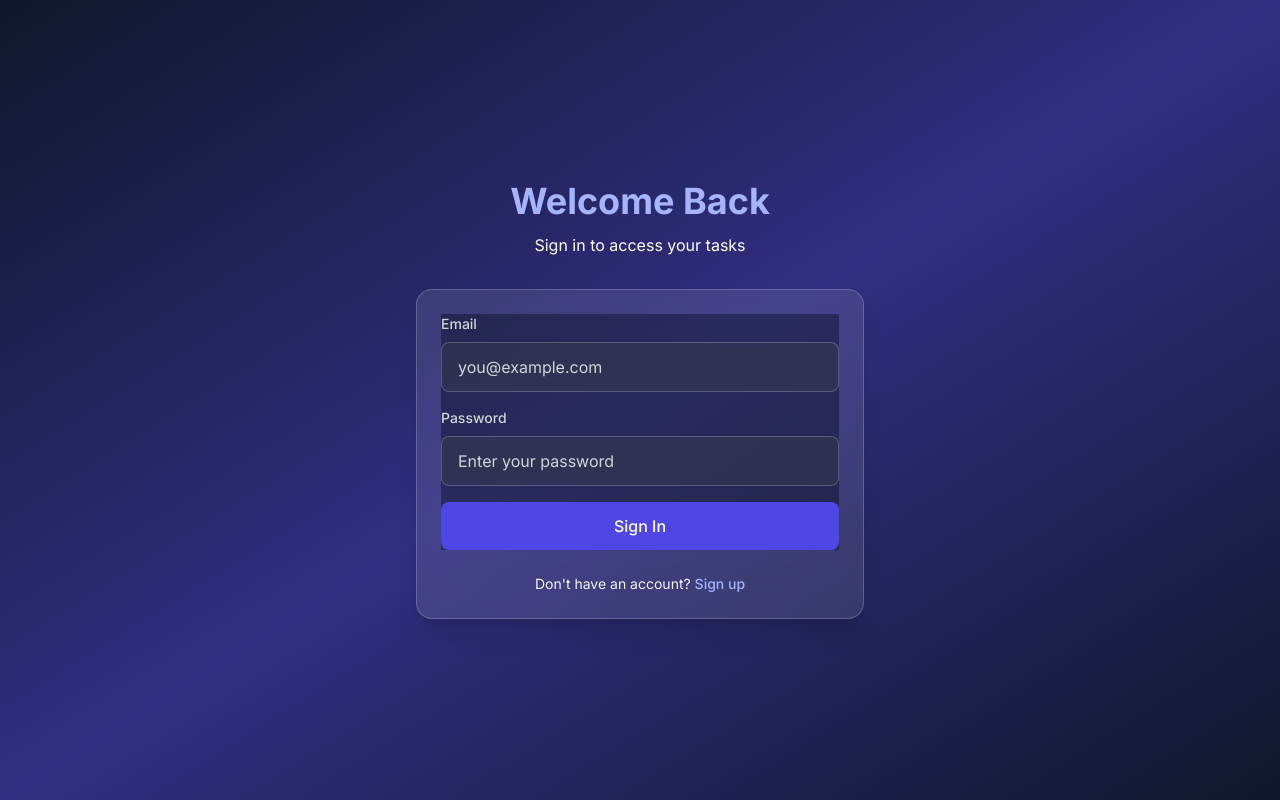
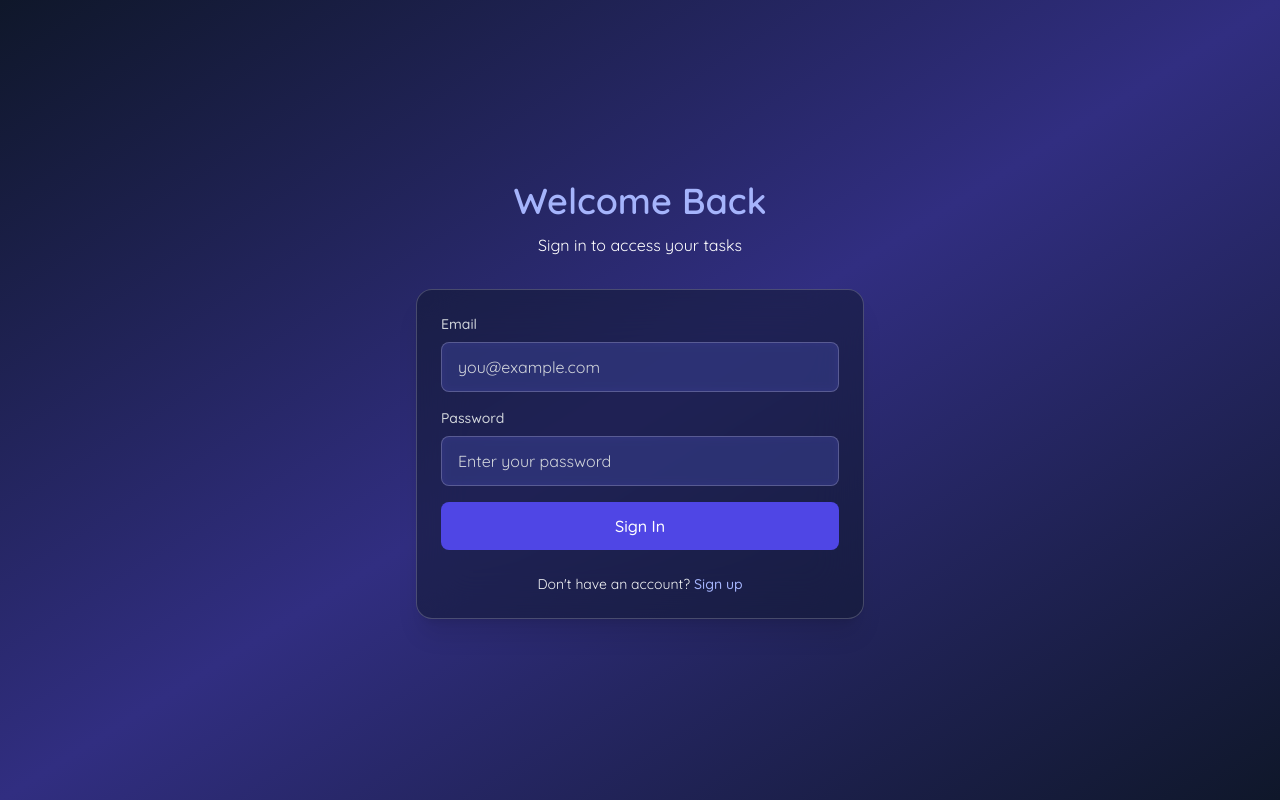
Before and after one commit to ayeshajaz/hackathon-2-phase-2, a Next.js app in the folder frontend/: page /signin in a window 1280 px wide. Built offline with nearby package versions, Linux system fonts and the light colour scheme.

Commit message:
todo app

```diff
--- a/frontend/app/(auth)/signin/page.tsx
+++ b/frontend/app/(auth)/signin/page.tsx
@@ -21,7 +21,7 @@ export default function SigninPage() {
           </p>
         </div>
 
-        <Card className="shadow-2xl bg-slate-950/40">
+        <Card className="shadow-2xl">
           <SigninForm />
           <div className="mt-6 text-center">
             <p className="text-gray-100 text-sm">
--- a/frontend/app/(auth)/signup/page.tsx
+++ b/frontend/app/(auth)/signup/page.tsx
@@ -21,7 +21,7 @@ export default function SignupPage() {
           </p>
         </div>
 
-        <Card className="shadow-2xl ">
+        <Card className="shadow-2xl">
           <SignupForm />
           <div className="mt-6 text-center">
             <p className="text-gray-100 text-sm">
--- a/frontend/app/(protected)/dashboard/page.tsx
+++ b/frontend/app/(protected)/dashboard/page.tsx
@@ -19,7 +19,7 @@ export default function DashboardPage() {
       <div className="max-w-7xl mx-auto">
         <div className="mb-8 flex flex-col sm:flex-row items-start sm:items-center justify-between gap-4">
           <div>
-            <h2 className="text-3xl font-bold mb-2 bg-indigo-300 bg-clip-text text-transparent">
+            <h2 className="text-3xl font-bold b-2 bg-indigo-300 bg-clip-text text-transparent">
               My Tasks
             </h2>
             <p className="text-gray-200">
--- a/frontend/app/layout.tsx
+++ b/frontend/app/layout.tsx
@@ -7,22 +7,24 @@
 import type { Metadata } from "next";
 import "./globals.css";
 import { Providers } from "./providers";
-import { Inter, Poppins } from "next/font/google";
+import { Montserrat, Quicksand } from "next/font/google";
 
-const inter = Inter({
+// Stylish Todo App Fonts
+const montserrat = Montserrat({
   subsets: ["latin"],
-  variable: "--font-inter",
+  weight: ["400", "600", "700"],
+  display: "swap",
 });
 
-const poppins = Poppins({
+const quicksand = Quicksand({
   subsets: ["latin"],
-  weight: ["400", "500", "600", "700"],
-  variable: "--font-poppins",
+  weight: ["400", "500", "600"],
+  display: "swap",
 });
 
 export const metadata: Metadata = {
   title: "Task Manager",
-  description: "A modern task management application",
+  description: "A simple task management application",
 };
 
 export default function RootLayout({
@@ -31,10 +33,8 @@ export default function RootLayout({
   children: React.ReactNode;
 }>) {
   return (
-    <html lang="en">
-      <body
-        className={`${inter.variable} ${poppins.variable} font-sans antialiased`}
-      >
+    <html lang="en" className={montserrat.className}>
+      <body className={`${quicksand.className} antialiased`}>
         <Providers>{children}</Providers>
       </body>
     </html>
--- a/frontend/app/page.tsx
+++ b/frontend/app/page.tsx
@@ -10,7 +10,6 @@ import { useEffect, useState } from 'react';
 import { useRouter } from 'next/navigation';
 import { useAuth } from '@/lib/auth/context';
 import { LoadingSpinner } from '@/components/ui/LoadingSpinner';
-import { Button } from '@/components/ui/Button';
 import Link from 'next/link';
 
 export default function Home() {
@@ -71,7 +70,7 @@ export default function Home() {
 
               <Link
                 href="/signin"
-                className="px-8 py-3 rounded-xl bg-slate-950/40 backdrop-blur-md border border-white/20 hover:bg-slate-950/40 transition font-semibold text-lg"
+                className="px-8 py-3 rounded-xl bg-slate-950/30 backdrop-blur-md border border-white/20 hover:bg-slate-950/40 transition font-semibold text-lg"
               >
                 Sign In
               </Link>
--- a/frontend/components/auth/SigninForm.tsx
+++ b/frontend/components/auth/SigninForm.tsx
@@ -54,7 +54,7 @@ export function SigninForm() {
   };
 
   return (
-    <form onSubmit={handleSubmit(onSubmit)} className="space-y-4 bg-slate-950/40">
+    <form onSubmit={handleSubmit(onSubmit)} className="space-y-4">
       <Input
         label="Email"
         type="email"
--- a/frontend/components/auth/SignupForm.tsx
+++ b/frontend/components/auth/SignupForm.tsx
@@ -53,7 +53,7 @@ export function SignupForm() {
   };
 
   return (
-    <form onSubmit={handleSubmit(onSubmit)} className="space-y-4 bg-slate-950/40">
+    <form onSubmit={handleSubmit(onSubmit)} className="space-y-4">
       <Input
         label="Email"
         type="email"
--- a/frontend/components/tasks/CreateTaskForm.tsx
+++ b/frontend/components/tasks/CreateTaskForm.tsx
@@ -65,7 +65,7 @@ export function CreateTaskForm({ onSuccess, onCancel }: CreateTaskFormProps) {
   };
 
   return (
-    <div className="backdrop-blur-xl bg-slate-900/40 rounded-2xl border border-white/20 shadow-2xl p-6">
+    <div className="backdrop-blur-xl bg-slate-950/40 rounded-2xl border border-white/20 shadow-2xl p-6">
       <div className="mb-6">
         <h3 className="text-xl font-bold text-white">Create New Task</h3>
         <p className="mt-1 text-sm text-indigo-300">Add a new task to your list</p>
@@ -100,7 +100,7 @@ export function CreateTaskForm({ onSuccess, onCancel }: CreateTaskFormProps) {
             placeholder="Enter task description"
             className={cn(
               'w-full px-4 py-3 border rounded-lg',
-              'bg-white/5 backdrop-blur-sm border-white/20',
+              'bg-indigo-500/30 backdrop-blur-sm border-white/20',
               'focus:outline-none focus:ring-2 focus:ring-indigo-500/50 focus:border-indigo-500',
               'transition-all duration-300 resize-none',
               'text-white placeholder-gray-300'
--- a/frontend/components/tasks/EditTaskForm.tsx
+++ b/frontend/components/tasks/EditTaskForm.tsx
@@ -108,7 +108,7 @@ export function EditTaskForm({ task, onSuccess, onCancel }: EditTaskFormProps) {
             placeholder="Enter task description"
             className={cn(
               'w-full px-4 py-3 border rounded-lg',
-              'bg-white/5 backdrop-blur-sm border-white/20',
+              'bg-indigo-500/30 backdrop-blur-sm border-white/20',
               'focus:outline-none focus:ring-2 focus:ring-indigo-500/50 focus:border-indigo-500',
               'transition-all duration-300 resize-none',
               'text-white placeholder-gray-300'
--- a/frontend/components/ui/Card.tsx
+++ b/frontend/components/ui/Card.tsx
@@ -22,7 +22,7 @@ export function Card({ children, className = '', variant = 'flat' }: CardProps)
 
   return (
     <div className={cn(
-      'backdrop-blur-xl bg-white/10 rounded-2xl border border-white/20 p-6',
+      'backdrop-blur-xl bg-slate-900/50 rounded-2xl border border-white/20 p-6',
       variantStyles[variant],
       className
     )}>
--- a/frontend/components/ui/Input.tsx
+++ b/frontend/components/ui/Input.tsx
@@ -31,7 +31,7 @@ export const Input = React.forwardRef<HTMLInputElement, InputProps>(
           id={inputId}
           className={cn(
             'w-full px-4 py-3 border rounded-lg',
-            'bg-white/5 backdrop-blur-sm',
+            'bg-indigo-500/30 backdrop-blur-sm',
             'focus:outline-none focus:ring-2 focus:ring-indigo-500/50 focus:border-indigo-500',
             'transition-all duration-300 ease-in-out',
             'text-white placeholder-gray-300',
```
